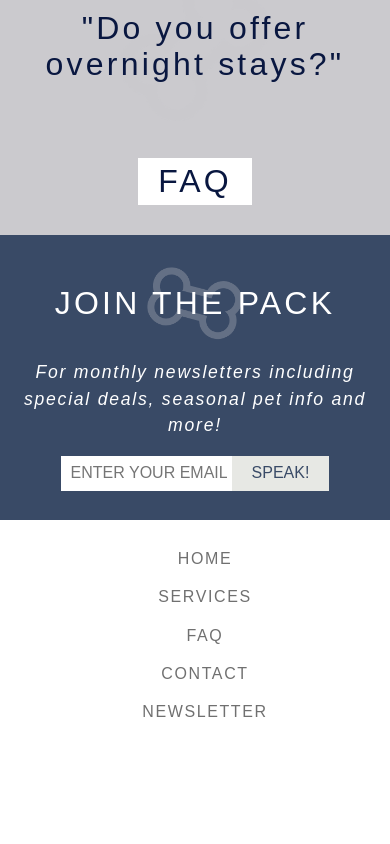
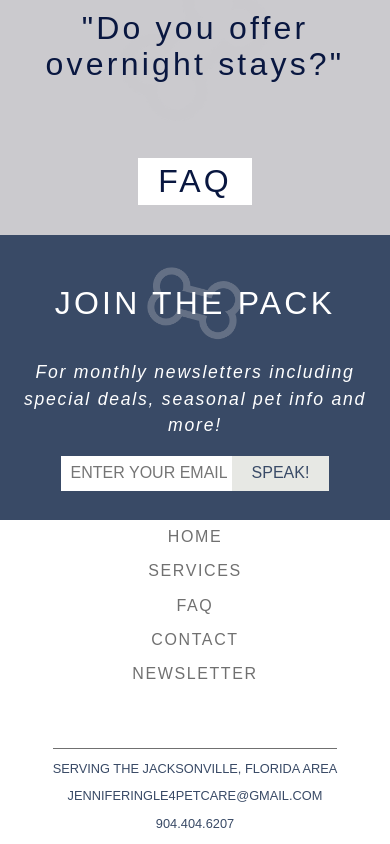
Before and after one commit to tylorkolbeck/petcare, a React (Create React App) app: page / in a window 390 px wide. Shown: the part 1454-2298 px from the top of the page. Before the commit the page ends 2256 px from the top, so only its background shows below. Built offline with nearby package versions, Linux system fonts and the light colour scheme; a web font is replaced by a local one.

Commit message:
bug fixes

```diff
--- a/src/Components/Footer/Footer.css
+++ b/src/Components/Footer/Footer.css
@@ -6,7 +6,6 @@
     flex-flow: row wrap;
     width: 100%;
     box-sizing: border-box;
-
 }
 
 .Footer__container ul {
@@ -60,5 +59,6 @@
     .Footer__container ul li{
         flex: 1;
         width: 100%;
+        padding: 8px 0px;
     }
 }
--- a/src/Components/Footer/Footer.js
+++ b/src/Components/Footer/Footer.js
@@ -13,12 +13,12 @@ const Footer = () => {
                 <li><NavLink to='/newsletter'>NEWSLETTER</NavLink></li>
             </ul>
 
-            {/* <div className="Footer__contact_info">
+            <div className="Footer__contact_info">
               <hr></hr>
               <p>SERVING THE JACKSONVILLE, FLORIDA AREA</p>
               <p>JENNIFERINGLE4PETCARE@GMAIL.COM</p>
               <p>904.404.6207</p>
-            </div> */}
+            </div>
     </div>
   )
 }
--- a/src/Containers/Home/Home.css
+++ b/src/Containers/Home/Home.css
@@ -184,7 +184,7 @@
     display: block;
     margin: auto;
     text-align: center;
-    padding: 20px;
+    width: 100%;
 }
 
 .Home__main_info_mobile {
```
